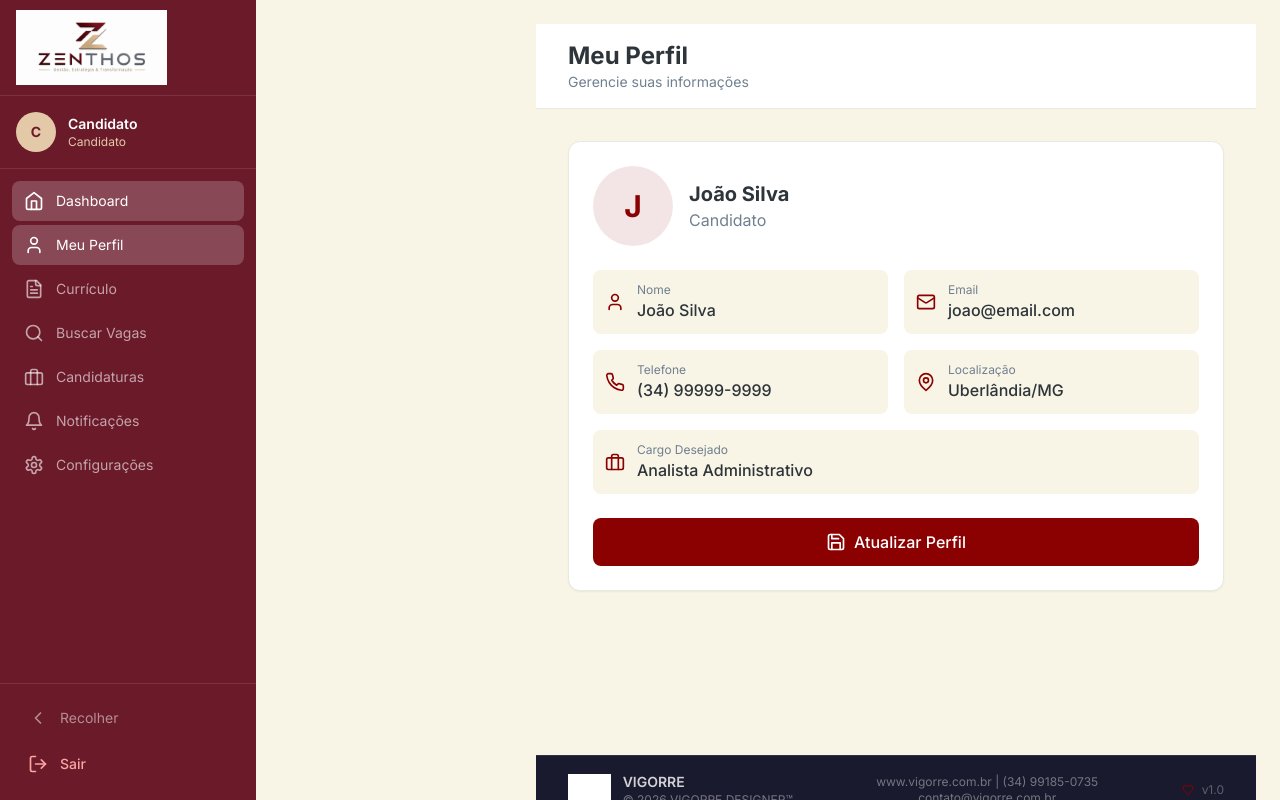
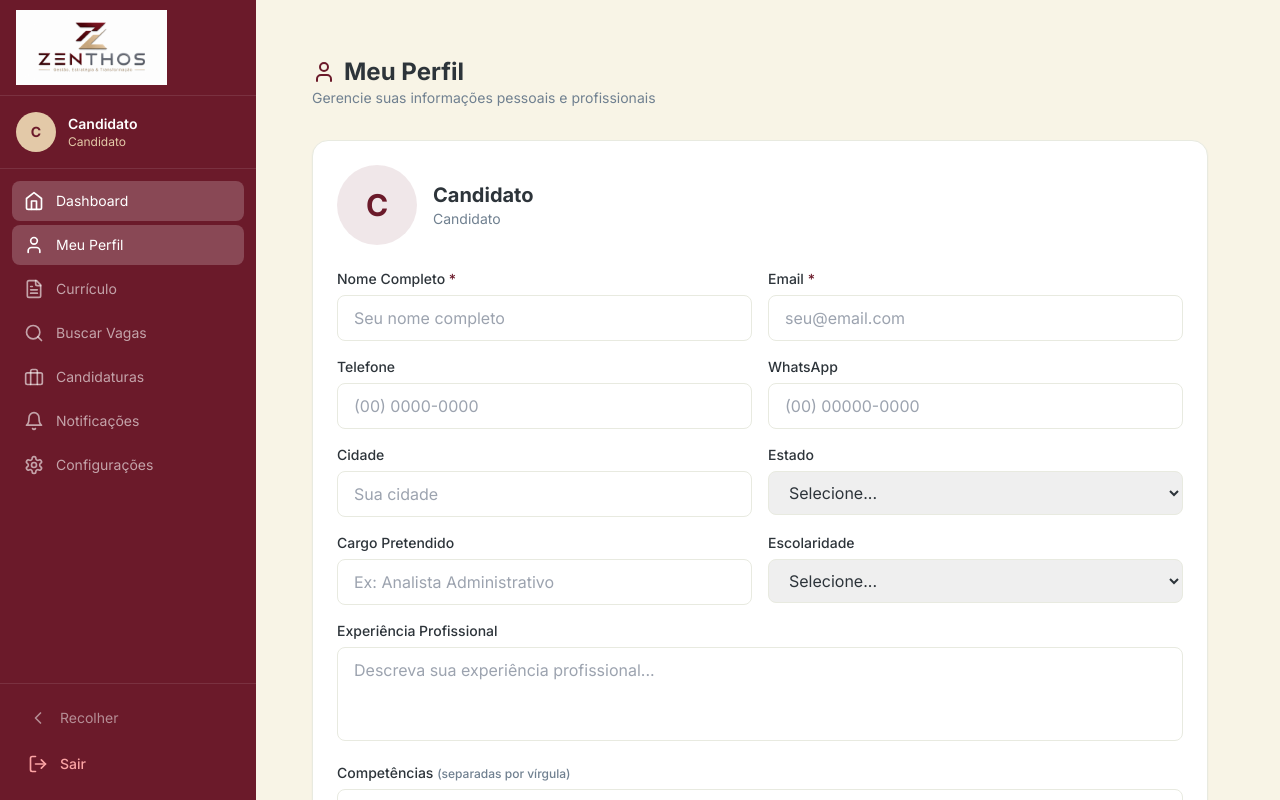
Before and after one commit to trivoroficial/consult_recruit, a Next.js app: page /candidato/perfil in a window 1280 px wide. Shown: the top 800 px of the page. Built offline with nearby package versions, Linux system fonts and the light colour scheme; grey boxes are pictures that could not be loaded.

Commit message:
Update page.tsx

```diff
--- a/src/app/(dashboard)/candidato/perfil/page.tsx
+++ b/src/app/(dashboard)/candidato/perfil/page.tsx
@@ -1,81 +1,257 @@
 'use client'
 
-import { SidebarCandidato } from '@/components/dashboard/SidebarCandidato'
+import { useState, useEffect } from 'react'
+import { useRouter } from 'next/navigation'
+import { User, Mail, Phone, MapPin, Briefcase, Save, CheckCircle, XCircle, Award, GraduationCap } from 'lucide-react'
 import { DashboardFooter } from '@/components/dashboard/DashboardFooter'
-import { User, Mail, Phone, MapPin, Briefcase, Save } from 'lucide-react'
 
 export default function CandidatoPerfil() {
+  const router = useRouter()
+  const [loading, setLoading] = useState(false)
+  const [success, setSuccess] = useState(false)
+  const [error, setError] = useState<string | null>(null)
+  const [form, setForm] = useState({
+    nome: '',
+    email: '',
+    telefone: '',
+    whatsapp: '',
+    cidade: '',
+    estado: '',
+    cargo: '',
+    experiencia: '',
+    competencias: '',
+    resumo: '',
+    escolaridade: ''
+  })
+
+  useEffect(() => {
+    const userData = localStorage.getItem('zenthos_user')
+    if (userData) {
+      try {
+        const parsed = JSON.parse(userData)
+        setForm(prev => ({
+          ...prev,
+          nome: parsed.name || '',
+          email: parsed.email || ''
+        }))
+      } catch {}
+    }
+  }, [])
+
+  const handleSubmit = async (e: React.FormEvent) => {
+    e.preventDefault()
+    setLoading(true)
+    setError(null)
+
+    try {
+      // TODO: Integrar com Supabase
+      await new Promise(resolve => setTimeout(resolve, 1500))
+      setSuccess(true)
+      setTimeout(() => setSuccess(false), 3000)
+    } catch (err: any) {
+      setError(err.message || 'Erro ao atualizar perfil')
+    } finally {
+      setLoading(false)
+    }
+  }
+
   return (
     <div className="min-h-screen bg-[#F8F4E6] flex flex-col">
-      <SidebarCandidato />
+      <div className="flex-1 p-8">
+        <div className="mb-8">
+          <h1 className="text-2xl font-bold text-[#2D343A] flex items-center gap-2">
+            <User className="h-6 w-6 text-[#6B1A2A]" />
+            Meu Perfil
+          </h1>
+          <p className="text-sm text-[#708090]">Gerencie suas informações pessoais e profissionais</p>
+        </div>
 
-      <div className="flex-1 ml-64 flex flex-col min-h-screen">
-        <header className="bg-white border-b border-[#E8EAE0] px-8 py-4 flex items-center justify-between">
-          <div>
-            <h1 className="text-2xl font-bold text-[#2D343A]">Meu Perfil</h1>
-            <p className="text-sm text-[#708090]">Gerencie suas informações</p>
-          </div>
-        </header>
-
-        <div className="flex-1 p-8">
-          <div className="bg-white rounded-xl shadow-sm border border-[#E8EAE0] p-6">
+        <div className="bg-white rounded-2xl shadow-sm border border-[#E8EAE0] p-6 max-w-4xl">
+          {/* Avatar */}
           <div className="flex items-center gap-4 mb-6">
-              <div className="w-20 h-20 bg-[#8B0000]/10 rounded-full flex items-center justify-center text-[#8B0000] text-3xl font-bold">
-                J
+            <div className="w-20 h-20 bg-[#6B1A2A]/10 rounded-full flex items-center justify-center text-[#6B1A2A] text-3xl font-bold">
+              {form.nome.charAt(0).toUpperCase() || 'C'}
             </div>
             <div>
-                <h2 className="text-xl font-bold text-[#2D343A]">João Silva</h2>
-                <p className="text-[#708090]">Candidato</p>
+              <h2 className="text-xl font-bold text-[#2D343A]">{form.nome || 'Candidato'}</h2>
+              <p className="text-sm text-[#708090]">Candidato</p>
             </div>
           </div>
 
+          {success && (
+            <div className="bg-green-50 border border-green-200 text-green-700 px-4 py-3 rounded-lg mb-4 text-sm flex items-center gap-2">
+              <CheckCircle className="h-4 w-4" />
+              Perfil atualizado com sucesso!
+            </div>
+          )}
+
+          {error && (
+            <div className="bg-red-50 border border-red-200 text-red-700 px-4 py-3 rounded-lg mb-4 text-sm flex items-center gap-2">
+              <XCircle className="h-4 w-4" />
+              {error}
+            </div>
+          )}
+
+          <form onSubmit={handleSubmit}>
             <div className="grid grid-cols-1 md:grid-cols-2 gap-4">
-              <div className="flex items-center gap-3 p-3 bg-[#F8F4E6] rounded-lg">
-                <User className="h-5 w-5 text-[#8B0000]" />
               <div>
-                  <p className="text-xs text-[#708090]">Nome</p>
-                  <p className="font-medium text-[#2D343A]">João Silva</p>
+                <label className="block text-sm font-medium text-[#2D343A] mb-1.5">
+                  Nome Completo <span className="text-[#6B1A2A]">*</span>
+                </label>
+                <input
+                  type="text"
+                  required
+                  className="w-full px-4 py-2.5 border border-[#E8EAE0] rounded-lg focus:ring-2 focus:ring-[#6B1A2A] focus:outline-none transition"
+                  value={form.nome}
+                  onChange={(e) => setForm({...form, nome: e.target.value})}
+                  placeholder="Seu nome completo"
+                />
               </div>
+              <div>
+                <label className="block text-sm font-medium text-[#2D343A] mb-1.5">
+                  Email <span className="text-[#6B1A2A]">*</span>
+                </label>
+                <input
+                  type="email"
+                  required
+                  className="w-full px-4 py-2.5 border border-[#E8EAE0] rounded-lg focus:ring-2 focus:ring-[#6B1A2A] focus:outline-none transition"
+                  value={form.email}
+                  onChange={(e) => setForm({...form, email: e.target.value})}
+                  placeholder="seu@email.com"
+                />
               </div>
-              <div className="flex items-center gap-3 p-3 bg-[#F8F4E6] rounded-lg">
-                <Mail className="h-5 w-5 text-[#8B0000]" />
               <div>
-                  <p className="text-xs text-[#708090]">Email</p>
-                  <p className="font-medium text-[#2D343A]">joao@email.com</p>
+                <label className="block text-sm font-medium text-[#2D343A] mb-1.5">Telefone</label>
+                <input
+                  type="text"
+                  className="w-full px-4 py-2.5 border border-[#E8EAE0] rounded-lg focus:ring-2 focus:ring-[#6B1A2A] focus:outline-none transition"
+                  value={form.telefone}
+                  onChange={(e) => setForm({...form, telefone: e.target.value})}
+                  placeholder="(00) 0000-0000"
+                />
               </div>
+              <div>
+                <label className="block text-sm font-medium text-[#2D343A] mb-1.5">WhatsApp</label>
+                <input
+                  type="text"
+                  className="w-full px-4 py-2.5 border border-[#E8EAE0] rounded-lg focus:ring-2 focus:ring-[#6B1A2A] focus:outline-none transition"
+                  value={form.whatsapp}
+                  onChange={(e) => setForm({...form, whatsapp: e.target.value})}
+                  placeholder="(00) 00000-0000"
+                />
               </div>
-              <div className="flex items-center gap-3 p-3 bg-[#F8F4E6] rounded-lg">
-                <Phone className="h-5 w-5 text-[#8B0000]" />
               <div>
-                  <p className="text-xs text-[#708090]">Telefone</p>
-                  <p className="font-medium text-[#2D343A]">(34) 99999-9999</p>
+                <label className="block text-sm font-medium text-[#2D343A] mb-1.5">Cidade</label>
+                <input
+                  type="text"
+                  className="w-full px-4 py-2.5 border border-[#E8EAE0] rounded-lg focus:ring-2 focus:ring-[#6B1A2A] focus:outline-none transition"
+                  value={form.cidade}
+                  onChange={(e) => setForm({...form, cidade: e.target.value})}
+                  placeholder="Sua cidade"
+                />
               </div>
+              <div>
+                <label className="block text-sm font-medium text-[#2D343A] mb-1.5">Estado</label>
+                <select
+                  className="w-full px-4 py-2.5 border border-[#E8EAE0] rounded-lg focus:ring-2 focus:ring-[#6B1A2A] focus:outline-none transition"
+                  value={form.estado}
+                  onChange={(e) => setForm({...form, estado: e.target.value})}
+                >
+                  <option value="">Selecione...</option>
+                  <option value="MG">MG</option><option value="SP">SP</option>
+                  <option value="RJ">RJ</option><option value="GO">GO</option>
+                  <option value="PR">PR</option><option value="RS">RS</option>
+                  <option value="SC">SC</option><option value="BA">BA</option>
+                  <option value="PE">PE</option><option value="CE">CE</option>
+                  <option value="DF">DF</option><option value="MT">MT</option>
+                  <option value="MS">MS</option><option value="PA">PA</option>
+                  <option value="AM">AM</option>
+                </select>
               </div>
-              <div className="flex items-center gap-3 p-3 bg-[#F8F4E6] rounded-lg">
-                <MapPin className="h-5 w-5 text-[#8B0000]" />
               <div>
-                  <p className="text-xs text-[#708090]">Localização</p>
-                  <p className="font-medium text-[#2D343A]">Uberlândia/MG</p>
+                <label className="block text-sm font-medium text-[#2D343A] mb-1.5">Cargo Pretendido</label>
+                <input
+                  type="text"
+                  className="w-full px-4 py-2.5 border border-[#E8EAE0] rounded-lg focus:ring-2 focus:ring-[#6B1A2A] focus:outline-none transition"
+                  value={form.cargo}
+                  onChange={(e) => setForm({...form, cargo: e.target.value})}
+                  placeholder="Ex: Analista Administrativo"
+                />
               </div>
+              <div>
+                <label className="block text-sm font-medium text-[#2D343A] mb-1.5">Escolaridade</label>
+                <select
+                  className="w-full px-4 py-2.5 border border-[#E8EAE0] rounded-lg focus:ring-2 focus:ring-[#6B1A2A] focus:outline-none transition"
+                  value={form.escolaridade}
+                  onChange={(e) => setForm({...form, escolaridade: e.target.value})}
+                >
+                  <option value="">Selecione...</option>
+                  <option value="Ensino Médio">Ensino Médio</option>
+                  <option value="Graduação">Graduação</option>
+                  <option value="Pós-Graduação">Pós-Graduação</option>
+                  <option value="Mestrado">Mestrado</option>
+                  <option value="Doutorado">Doutorado</option>
+                </select>
               </div>
-              <div className="flex items-center gap-3 p-3 bg-[#F8F4E6] rounded-lg md:col-span-2">
-                <Briefcase className="h-5 w-5 text-[#8B0000]" />
-                <div>
-                  <p className="text-xs text-[#708090]">Cargo Desejado</p>
-                  <p className="font-medium text-[#2D343A]">Analista Administrativo</p>
+              <div className="md:col-span-2">
+                <label className="block text-sm font-medium text-[#2D343A] mb-1.5">
+                  Experiência Profissional
+                </label>
+                <textarea
+                  rows={3}
+                  className="w-full px-4 py-2.5 border border-[#E8EAE0] rounded-lg focus:ring-2 focus:ring-[#6B1A2A] focus:outline-none transition resize-none"
+                  value={form.experiencia}
+                  onChange={(e) => setForm({...form, experiencia: e.target.value})}
+                  placeholder="Descreva sua experiência profissional..."
+                />
               </div>
+              <div className="md:col-span-2">
+                <label className="block text-sm font-medium text-[#2D343A] mb-1.5">
+                  Competências <span className="text-xs text-[#708090]">(separadas por vírgula)</span>
+                </label>
+                <input
+                  type="text"
+                  className="w-full px-4 py-2.5 border border-[#E8EAE0] rounded-lg focus:ring-2 focus:ring-[#6B1A2A] focus:outline-none transition"
+                  value={form.competencias}
+                  onChange={(e) => setForm({...form, competencias: e.target.value})}
+                  placeholder="React, TypeScript, Node.js, Gestão de Projetos"
+                />
+              </div>
+              <div className="md:col-span-2">
+                <label className="block text-sm font-medium text-[#2D343A] mb-1.5">Resumo</label>
+                <textarea
+                  rows={2}
+                  className="w-full px-4 py-2.5 border border-[#E8EAE0] rounded-lg focus:ring-2 focus:ring-[#6B1A2A] focus:outline-none transition resize-none"
+                  value={form.resumo}
+                  onChange={(e) => setForm({...form, resumo: e.target.value})}
+                  placeholder="Breve resumo sobre você..."
+                />
               </div>
             </div>
 
-            <button className="mt-6 w-full py-3 bg-[#8B0000] text-white rounded-lg hover:bg-[#700000] transition font-medium flex items-center justify-center gap-2">
+            <div className="flex items-center gap-4 mt-6 pt-6 border-t border-[#E8EAE0]">
+              <button
+                type="submit"
+                disabled={loading}
+                className="px-8 py-3 bg-[#6B1A2A] text-white rounded-lg hover:bg-[#4A0E1A] transition font-medium flex items-center gap-2 disabled:opacity-50"
+              >
+                {loading ? (
+                  <>
+                    <span className="animate-spin h-4 w-4 border-2 border-white border-t-transparent rounded-full" />
+                    Salvando...
+                  </>
+                ) : (
+                  <>
                     <Save className="h-5 w-5" />
-              Atualizar Perfil
+                    Salvar Alterações
+                  </>
+                )}
               </button>
             </div>
+          </form>
         </div>
-
+      </div>
       <DashboardFooter />
-      </div>
     </div>
   )
 }
```
Lines whose indentation alone changed are shown as unchanged.
